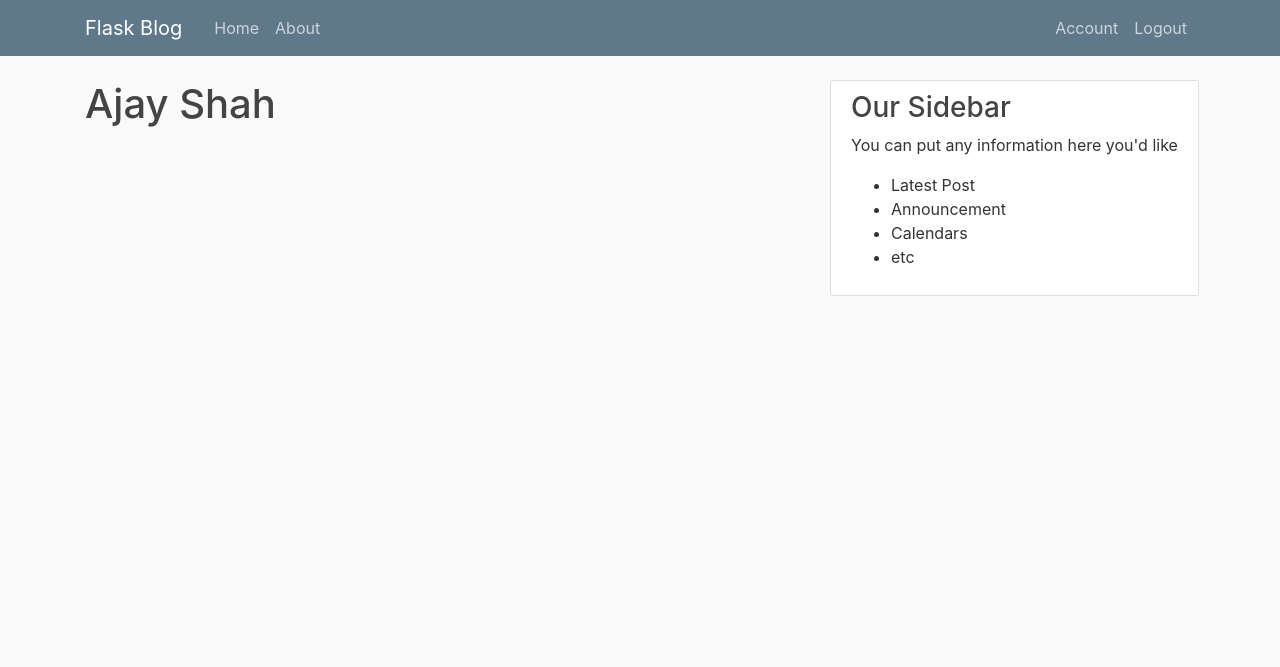
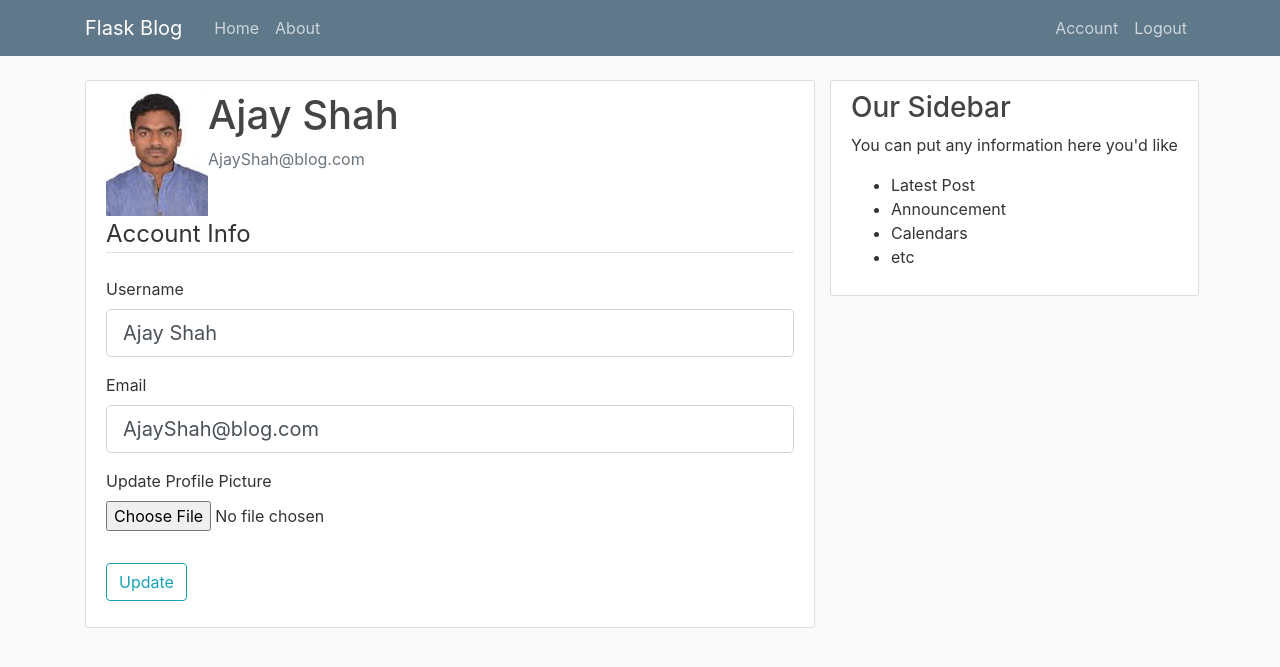
Before and after one commit to cseajay9/flask_blog, a Flask app: page /account in a window 1280 px wide. Shown: the top 667 px of the page. Run offline with Flask 2, Linux system fonts and the light colour scheme; a user stored in the database is signed in; some libraries are stand-ins or nearby versions.

Commit message:
profile picture update and saved to separate folder

```diff
--- a/flaskblog/forms.py
+++ b/flaskblog/forms.py
@@ -1,4 +1,6 @@
 from flask_wtf import FlaskForm
+from flask_wtf.file import FileField, FileAllowed
+from flask_login import current_user
 from wtforms import StringField, PasswordField, SubmitField, BooleanField
 from wtforms.validators import DataRequired, Length, Email, EqualTo, ValidationError
 from flaskblog.models import User
@@ -12,14 +14,14 @@ class RegistrationForm(FlaskForm):
     submit = SubmitField('Sign UP')
 
     def validate_username (self, username):
-        user = User.query.filter_by(username=username.data).first()
-        if user:
-            raise ValidationError('That username is already taken. Please choose different one.')
+            user = User.query.filter_by(username=username.data).first()
+            if user:
+                raise ValidationError('That username is already taken. Please choose different one.')
 
     def validate_email (self, email):
-        user = User.query.filter_by(email=email.data).first()
-        if user:
-            raise ValidationError ('That email is already taken, plz try different one. ')
+            user = User.query.filter_by(email=email.data).first()
+            if user:
+                raise ValidationError ('That email is already taken, plz try different one. ')
 
 
 class LoginForm(FlaskForm):
@@ -27,3 +29,23 @@ class LoginForm(FlaskForm):
     password = PasswordField ('password', validators=[DataRequired()])
     remember = BooleanField('Remember Me')
     submit = SubmitField ('Login')
+
+
+class UpdateAccountForm(FlaskForm):
+    username = StringField('Username', validators=[DataRequired(), Length(min=2, max=20)])
+    email= StringField('Email', validators=[DataRequired(), Email()])
+    picture = FileField('Update Profile Picture', validators=[FileAllowed(['jpg', 'png'])])
+
+    submit = SubmitField('Update')
+
+    def validate_username (self, username):
+        if username.data != current_user.username:
+            user = User.query.filter_by(username=username.data).first()
+            if user:
+                raise ValidationError('That username is already taken. Please choose different one.')
+
+    def validate_email (self, email):
+        if email.data != current_user.email:
+            user = User.query.filter_by(email=email.data).first()
+            if user:
+                raise ValidationError ('That email is already taken, plz try different one. ')
--- a/flaskblog/routes.py
+++ b/flaskblog/routes.py
@@ -1,6 +1,9 @@
+import secrets
+import os
+from PIL import Image
 from flask import render_template, url_for, flash, redirect, request
 from flaskblog import app, db, bcrypt
-from flaskblog.forms import RegistrationForm, LoginForm
+from flaskblog.forms import RegistrationForm, LoginForm, UpdateAccountForm
 from flaskblog.models import User, Post
 from flask_login import login_user, current_user, logout_user, login_required
 
@@ -48,7 +51,6 @@ def register():
     return render_template('register.html', title='Register', form=form)
 
 
-
 @app.route("/login", methods=['GET', 'POST'])
 def login():
     if current_user.is_authenticated:
@@ -60,18 +62,45 @@ def login():
             login_user(user, remember=form.remember.data)
             next_page = request.args.get('next')
             return redirect(next_page) if next_page else redirect(url_for('home'))
-
         else:
             flash('Login Unsuccessful. Please check email and password', 'danger')
     return render_template('login.html', title='Login', form=form)
-
 
 @app.route("/logout")
 def logout():
     logout_user()
     return redirect(url_for('home'))
 
-@app.route("/account")
+
+def save_picture(form_picture):
+    random_hex = secrets.token_hex(8)
+    _, f_ext = os.path.splitext(form_picture.filename)
+    picture_fn = random_hex + f_ext
+    picture_path = os.path.join(app.root_path, 'static/profile_pics',picture_fn)
+
+    output_size = (125, 125)
+    i = Image.open(form_picture)
+    i.thumbnail(output_size)
+    i.save(picture_path)
+
+    return picture_fn
+
+
+@app.route("/account", methods=['GET', 'POST'])
 @login_required
 def account():
-    return render_template('account.html', title="Account")
+    form = UpdateAccountForm()
+    if form.validate_on_submit():
+        if form.picture.data:
+            picture_file = save_picture(form.picture.data)
+            current_user.image_file = picture_file
+        current_user.username = form.username.data
+        current_user.email = form.email.data
+        db.session.commit()
+        flash('Your account has been updated!', 'success')
+        return redirect(url_for('account'))
+    elif request.method== 'GET':
+        form.username.data = current_user.username
+        form.email.data = current_user.email
+    image_file =url_for('static',filename='profile_pics/' + current_user.image_file)
+    return render_template('account.html', title='Account', image_file=image_file, form=form)
--- a/flaskblog/templates/account.html
+++ b/flaskblog/templates/account.html
@@ -1,4 +1,58 @@
 {% extends "layout.html" %}
 {% block content %}
-    <h1> {{ current_user.username }}</h1>
+    <div class="content-section">
+        <div class="media">
+            <img class"rounded-circle account-img" src=" {{ image_file }}" alt="">
+            <div class="media-body">
+                <h2 class="account-heading">{{ current_user.username}}</h2>
+                <p class="text-secondary">{{ current_user.email }}</p>
+            </div>
+        </div>
+            <form method ="POST" action="" enctype="multipart/form-data">
+                {{ form.hidden_tag() }}
+                <fieldset class="form-group">
+                    <legend class="border-bottom mb-4"> Account Info </legend>
+                    <div class="form-group">
+                        {{ form.username.label(class="form-control-label") }}
+
+                        {% if form.username.errors %}
+                            {{ form.username(class="form-control form-control-lg is-invalid") }}
+                            <div class="invalid-feedback">
+                                {% for error in form.username.errors %}
+                                    <span> {{ error }}</span>
+                                {% endfor %}
+                            </div>
+                        {% else %}
+                             {{ form.username(class="form-control form-control-lg") }}
+                        {% endif %}
+
+                    </div>
+                    <div class="form-group">
+                        {{ form.email.label(class="form-control-label") }}
+                        {% if form.email.errors %}
+                            {{ form.email(class="form-control form-control-lg is-invalid") }}
+                            <div class="invalid-feedback">
+                                {% for error in form.email.errors %}
+                                    <span> {{ error }}</span>
+                                {% endfor %}
+                            </div>
+                        {% else %}
+                             {{ form.email(class="form-control form-control-lg") }}
+                        {% endif %}
+                    </div>
+                     <div class="form-group">
+                        {{ form.picture.label() }}
+                         {{ form.picture(class="form-control-file") }}
+                         {% if form.picture.errors %}
+                            {% for error in form.picture.errors %}
+                                <span class="text-danger"> {{ error }} </span> <br>
+                            {% endfor %}
+                         {% endif %}
+                     </div>
+                </fieldset>
+                <div class="form-group">
+                    {{ form.submit(class="btn btn-outline-info") }}
+                </div>
+            </form>
+        </div>
 {% endblock content %}
--- a/run.py
+++ b/run.py
@@ -1,7 +1,4 @@
 from flaskblog import app
-print("from run: ", __name__)
-def add(number1,number2):
-    return number1 + number2
 
 
 if __name__ == '__main__':
```
Also changed, not shown: flaskblog/site.db, flaskblog/static/profile_pics/0348622fb7441516.JPG (added), flaskblog/static/profile_pics/180feefcc0587aad.JPG (added), flaskblog/static/profile_pics/3763662fe63d914a.JPG (added), flaskblog/static/profile_pics/acac6c9b2593c52a.JPG (added), flaskblog/static/profile_pics/default.jpg (added).
